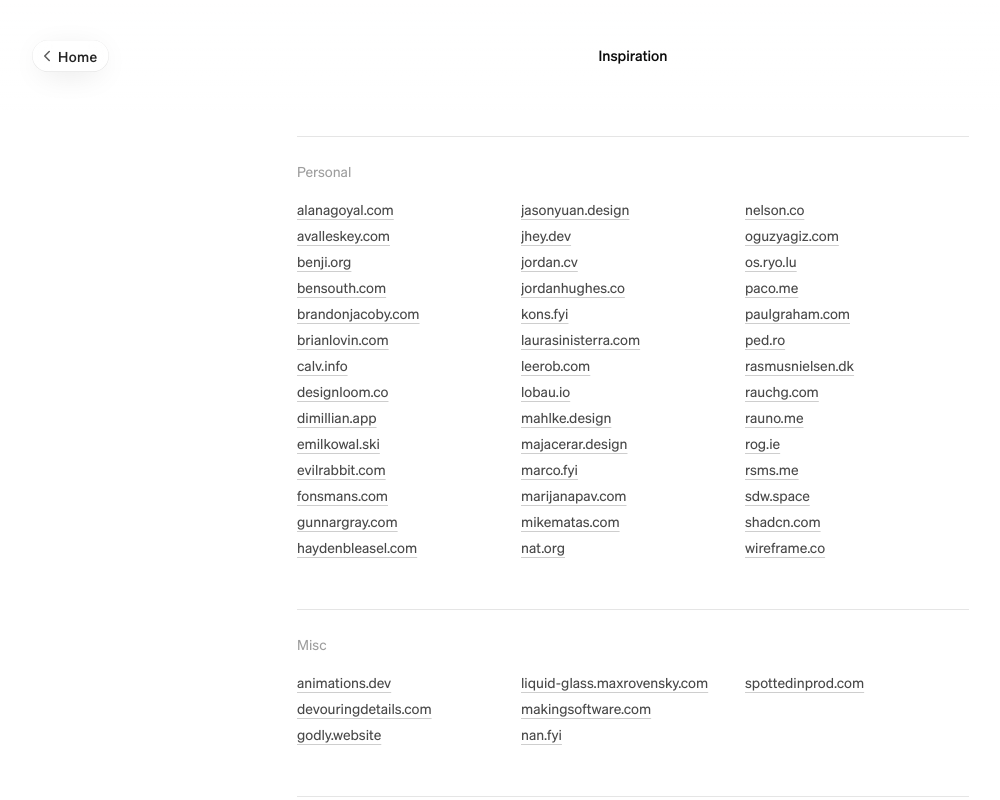
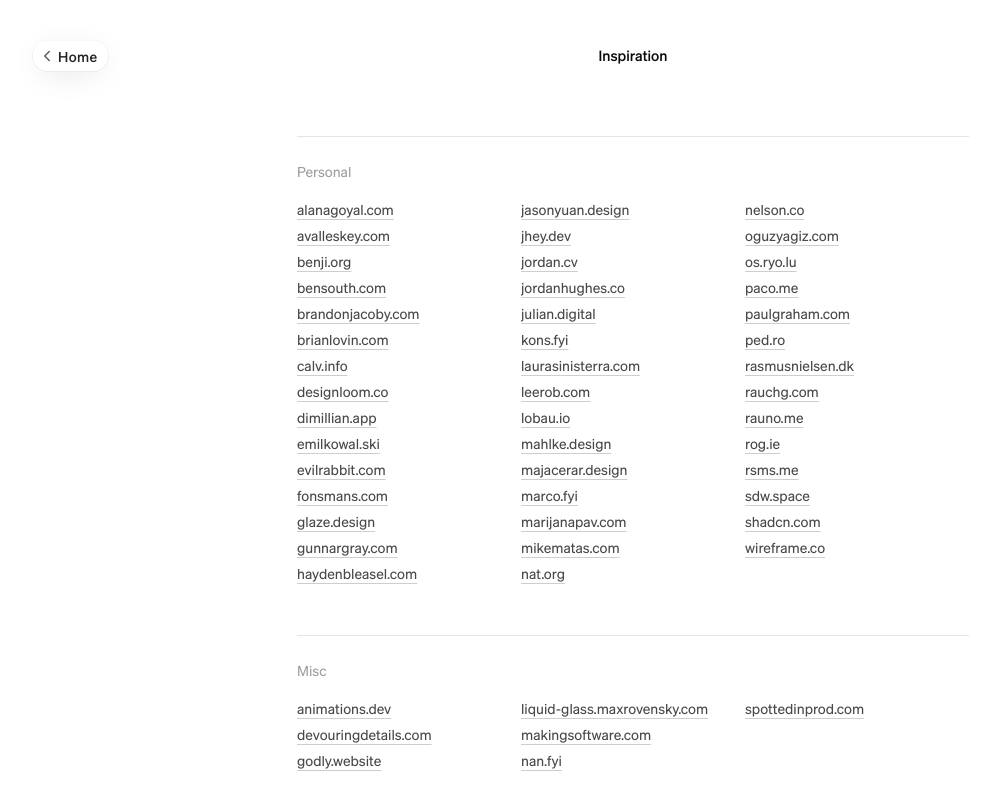
Before and after one commit to aa-io/site, a Next.js app: page /site in a window 1280 px wide. Shown: the top 800 px of the page, without its empty margins (2-1002 px from the left). Built offline with nearby package versions, Linux system fonts and the light colour scheme; grey boxes are pictures that could not be loaded.

Commit message:
update lists

```diff
--- a/data/inspiration.ts
+++ b/data/inspiration.ts
@@ -11,12 +11,14 @@ const personal = [
   'emilkowal.ski',
   'evilrabbit.com',
   'fonsmans.com',
+  'glaze.design',
   'gunnargray.com',
   'haydenbleasel.com',
   'jasonyuan.design',
   'jhey.dev',
   'jordan.cv',
   'jordanhughes.co',
+  'julian.digital',
   'kons.fyi',
   'laurasinisterra.com',
   'leerob.com',
```
Also changed, not shown: 1 other file (tests, documents, lock files or other folders).
